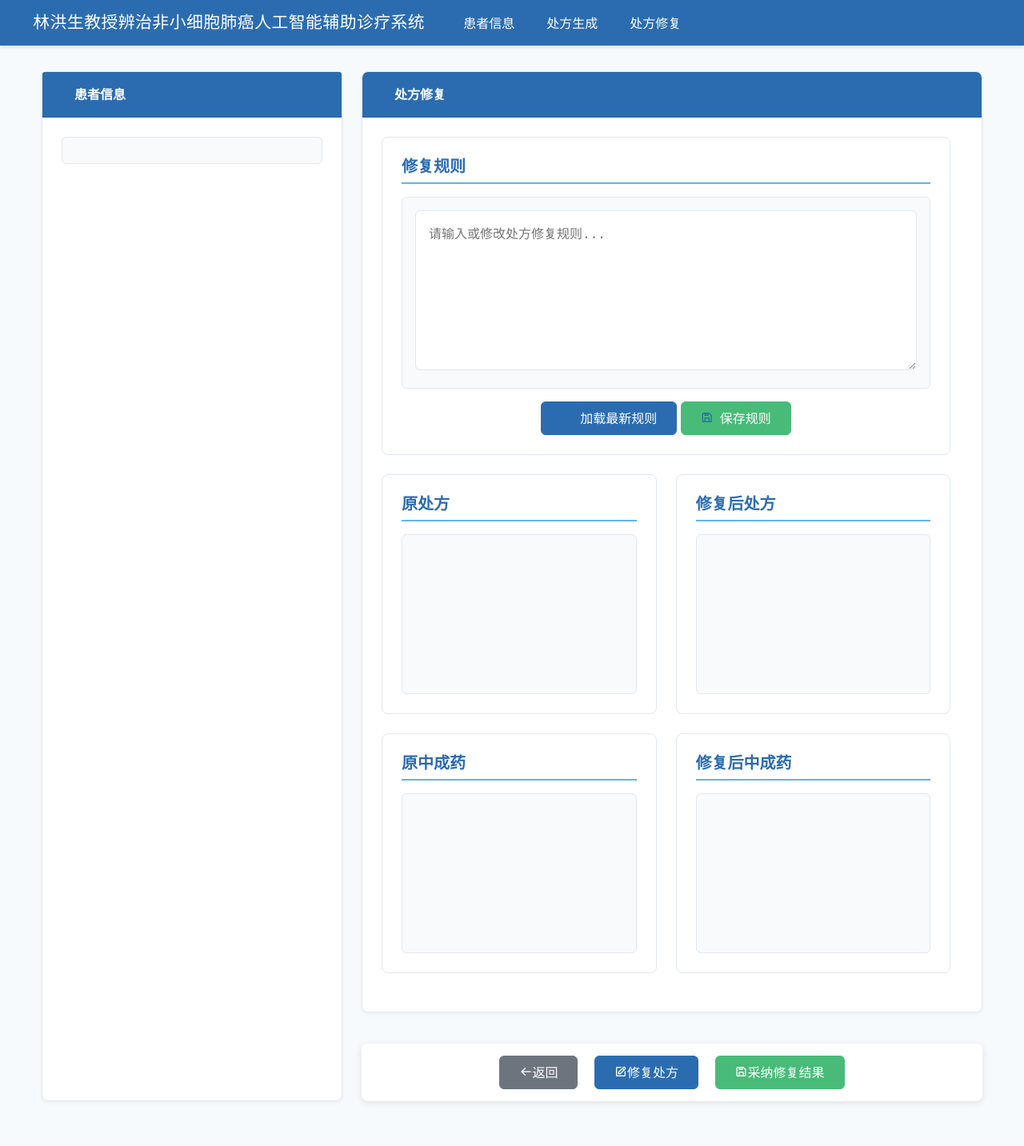
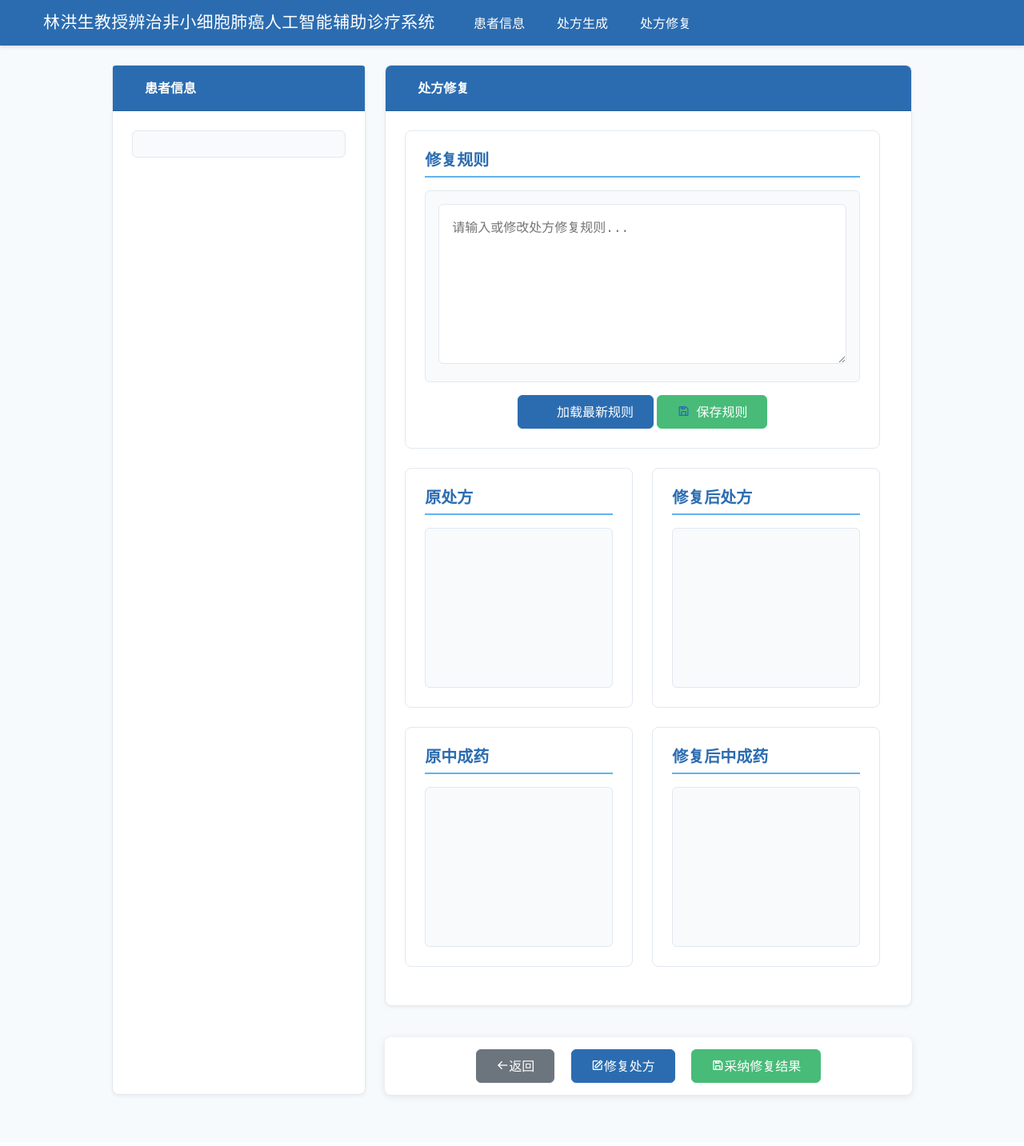
Before and after one commit to zhangxinxin234/LungCancer, a Flask app: page /repair in a window 1280 px wide. Shown: the whole page at 80% size. After the commit the page ends 1373 px from the top, so only its background shows below. Run offline with Flask 2, Linux system fonts and the light colour scheme; some libraries are stand-ins or nearby versions; some web fonts are replaced.

Commit message:
美化样式-增加处方生成加载样式

```diff
--- a/frontend/templates/patient_info.html
+++ b/frontend/templates/patient_info.html
@@ -47,8 +47,8 @@
         }
 
         .container {
-            max-width: 1200px;
-            margin: 2rem auto;
+            max-width: 80% !important;
+            margin: 1.5rem auto;
         }
 
         .card {
--- a/frontend/templates/prescription.html
+++ b/frontend/templates/prescription.html
@@ -82,8 +82,8 @@
         }
 
         .container {
-            max-width: 1200px;
-            margin: 2rem auto;
+            max-width: 80% !important;
+            margin: 1.5rem auto;
         }
 
         .card {
@@ -466,7 +466,7 @@
         <div class="loading-text">正在生成处方...</div>
     </div>
     <nav class="navbar navbar-expand-lg navbar-dark">
-        <div class="container-fluid">
+        <div class="container-fluid" style="width: 98%; margin: 0 auto;">
             <a class="navbar-brand fancy-title" href="#"><i class='bx bx-plus-medical medical-icon'></i>林洪生教授辨治非小细胞肺癌人工智能辅助诊疗系统</a>
             <button class="navbar-toggler" type="button" data-bs-toggle="collapse" data-bs-target="#navbarNav">
                 <span class="navbar-toggler-icon"></span>
--- a/frontend/templates/repair.html
+++ b/frontend/templates/repair.html
@@ -42,8 +42,8 @@
         }
 
         .container {
-            max-width: 1200px;
-            margin: 2rem auto;
+            max-width: 80% !important;
+            margin: 1.5rem auto;
         }
 
         .card {
@@ -376,7 +376,7 @@
 </head>
 <body>
     <nav class="navbar navbar-expand-lg navbar-dark">
-        <div class="container-fluid">
+        <div class="container-fluid" style="width: 98%; margin: 0 auto;">
             <a class="navbar-brand fancy-title" href="#"><i class='bx bx-plus-medical medical-icon'></i>林洪生教授辨治非小细胞肺癌人工智能辅助诊疗系统</a>
             <button class="navbar-toggler" type="button" data-bs-toggle="collapse" data-bs-target="#navbarNav">
                 <span class="navbar-toggler-icon"></span>
```
Also changed, not shown: frontend/templates/base.html (+4 -3 lines).
